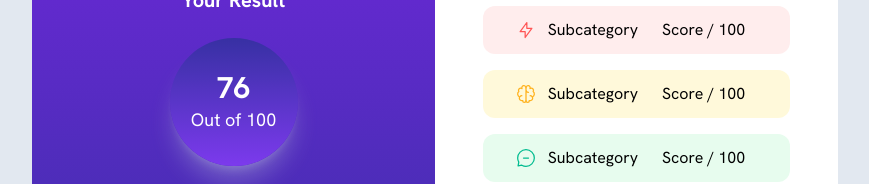
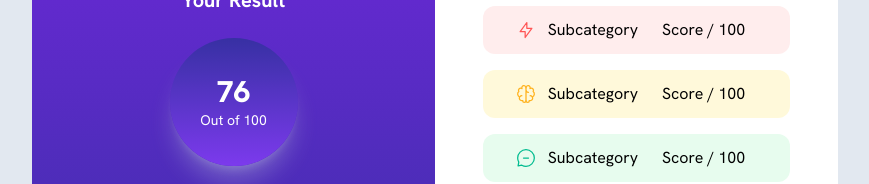
Before and after one commit to trevornei/Results_Summary_Component, a React (Vite) app in the folder Results-Summary-Component/: page / in a window 1280 px wide. Shown: the part 258-442 px from the top of the page, without its empty margins (205-1074 px from the left). Built offline with nearby package versions, Linux system fonts and the light colour scheme.

Commit message:
Changed text size for circle result component that is rendered in the results container component.

```diff
--- a/Results-Summary-Component/src/Components/Results/CircleResult.jsx
+++ b/Results-Summary-Component/src/Components/Results/CircleResult.jsx
@@ -7,8 +7,8 @@ export default function CircleResult() {
             {/*TODO - Outputs:
                         1. Your Score: Variable Outcome
                         2. Out of 100: Constant */}
-            <h1 className='text-3xl font-bold text-white'>76</h1>
-            <h1 className='text-lg text-white'>Out of 100</h1>
+            <h1 className='text-3xl font-extrabold text-white'>76</h1>
+            <h3 className='text-sm text-white'>Out of 100</h3>
         </div>
     </>
   )
```
